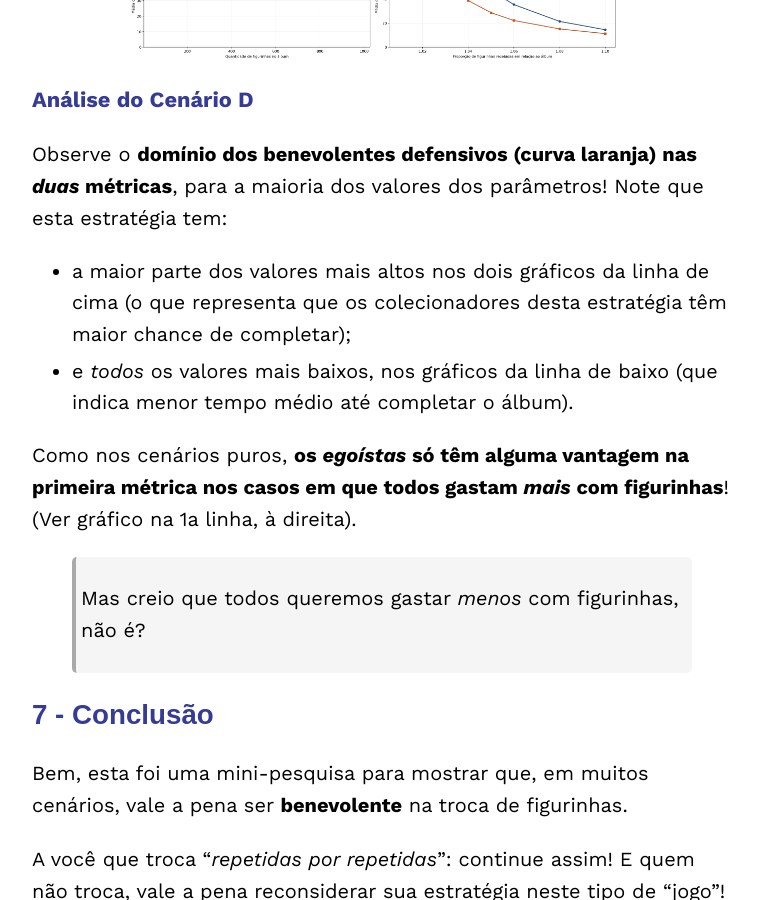
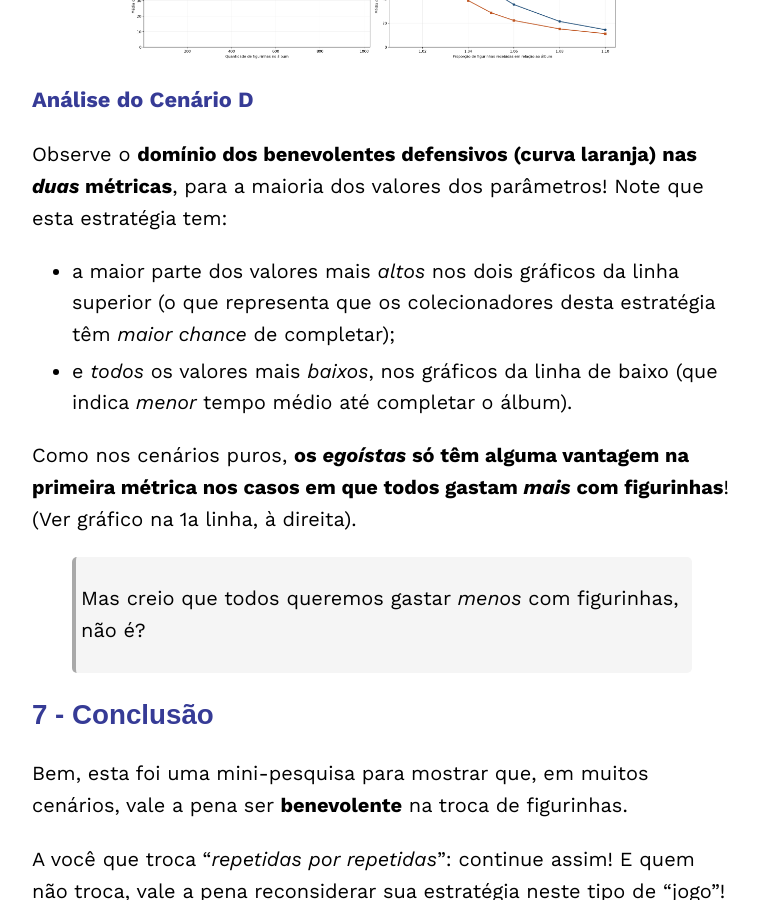
Before and after one commit to iablog/iablog.github.io, a Jekyll site: the page built from _posts/2026-07-25-post.md, in a window 1280 px wide and 900 px high, scrolled down 9909 px. Shown: the whole window, without its empty margins (258-1017 px from the left). Built offline with Jekyll 4.4.1, drawn with Linux system fonts in a browser that asks for light colours; some of the changed text lies outside the part shown.

```diff
--- a/_posts/2026-07-25-post.md
+++ b/_posts/2026-07-25-post.md
@@ -124,7 +124,7 @@ Porém, não é muito realista acreditar que todos os colecionadores serão *ben
 
 ## 5 - Cenário C (misto, com metade de cada estratégia)
 
-Agora, estamos considerando um mesmo cenário em que convivem **50%** de colecionadores *egoístas* e **50%*** de benevolentes*. Todos podem interagir com todos (dois por vez), mesmo se forem de estratégias distintas!
+Agora, estamos considerando um mesmo cenário em que convivem **50%** de colecionadores *egoístas* e **50%** de *benevolentes*. Todos podem interagir com todos (dois por vez), mesmo se forem de estratégias distintas!
 
 Com essa interação entre os grupos (que não havia antes), os resultados **mudam bastante**! A figura abaixo mostra os resultados.
 
@@ -148,8 +148,8 @@ Nos resultados combinados das duas métricas, vemos **alguma vantagem para a est
 
 Confesso que esse resultou me frustrou um pouco. O que eu gostaria de descobrir era que ser *benevolente* valeria sempre a pena.
 
-> Mas **os benevolentes ainda "estão no jogo"**!
-> Vou mostrar como modificações simples levam à um desempenho superior dos benevolentes, em cenários mistos.
+> Mas **os benevolentes ainda estão no jogo**!
+> Vou mostrar como modificações simples levam à um desempenho superior dos benevolentes em cenários mistos.
 
 
 ## 6 - Cenário D (misto, com variante da estratégia benevolente)
@@ -166,16 +166,16 @@ Vamos testar um novo cenário misto, com 50% de *egoístas* e 50% de *benevolent
 
 ![Cenário misto com egoístas e benevolentes defensivos](/assets/2026-07/03_cenario_misto_defensivo.png)
 
-
 #### Análise do Cenário D
 
 Observe o **domínio dos benevolentes defensivos (curva laranja) nas *duas* métricas**, para a maioria dos valores dos parâmetros! Note que esta estratégia tem:
-- a maior parte dos valores mais altos nos dois gráficos da linha de cima (o que representa que os colecionadores desta estratégia têm maior chance de completar);
-- e *todos* os valores mais baixos, nos gráficos da linha de baixo (que indica menor tempo médio até completar o álbum).
+- a maior parte dos valores mais *altos* nos dois gráficos da linha superior (o que representa que os colecionadores desta estratégia têm *maior chance* de completar);
+- e *todos* os valores mais *baixos*, nos gráficos da linha de baixo (que indica *menor* tempo médio até completar o álbum).
 
 Como nos cenários puros, **os *egoístas* só têm alguma vantagem na primeira métrica nos casos em que todos gastam *mais* com figurinhas**! (Ver gráfico na 1a linha, à direita).
 
 > Mas creio que todos queremos gastar *menos* com figurinhas, não é?
+
 
 ## 7 - Conclusão
 
```
